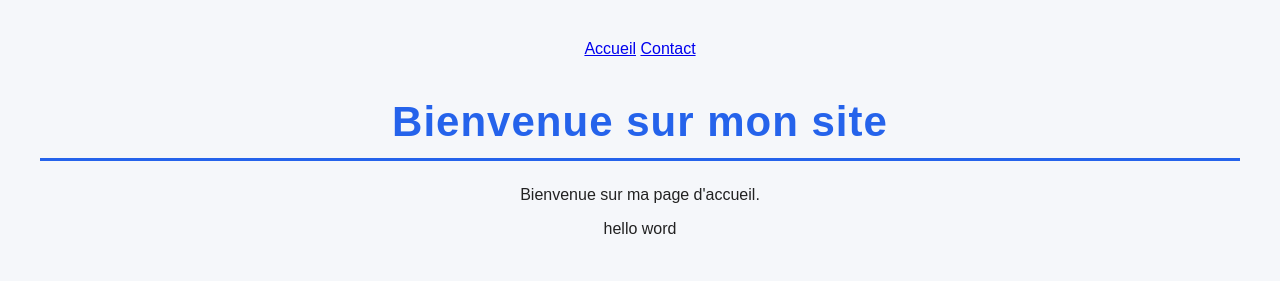
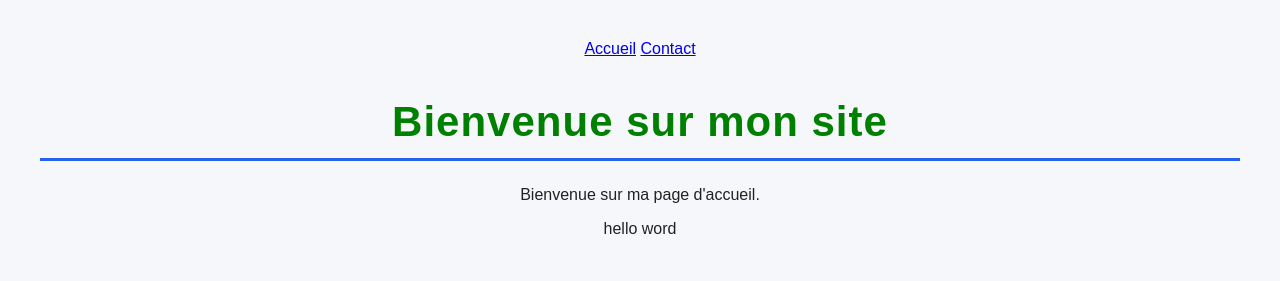
Before and after one commit to zoebocbig/ccm2026Git, a plain HTML site: page index.html in a window 1280 px wide. Drawn offline with Linux system fonts and the light colour scheme; files that its build step writes are made by us from their sources.

Commit message:
titre en vert

```diff
--- a/css/ligne.css
+++ b/css/ligne.css
@@ -8,7 +8,7 @@ body {
 }
 
 .page-title {
-    color: #2563eb;
+    color: green;
     font-size: 42px;
     font-weight: 700;
     margin: 40px 0 25px;
```
